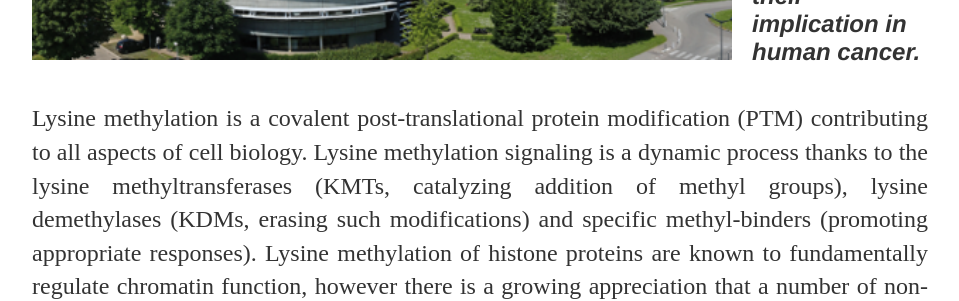
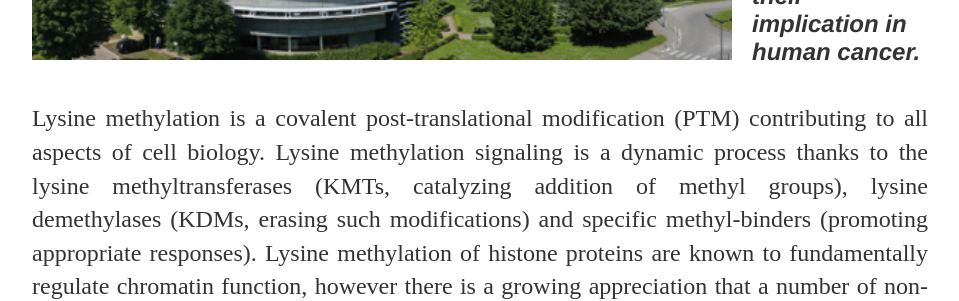
Before and after one commit to Reynoird-Lab/Reynoird-lab.github.io, a Jekyll site: the page built from index.html, in a window 1280 px wide. Shown: the part 435-736 px from the top of the page, without its empty margins (160-1119 px from the left). Built offline with Jekyll 4.4.1, drawn with Linux system fonts in a browser that asks for light colours; Markdown is read by kramdown in place of the engine named in the settings; some of the changed text lies outside the part shown.

Commit message:
Update index.html

```diff
--- a/index.html
+++ b/index.html
@@ -11,7 +11,7 @@
 <div><img src="Images/IAB.png" title="IAB" align="left" width="700" style="margin: 0px 20px 10px 0px;"/><p align="bottom" align="justify"><i><h2>Our laboratory is interested in deciphering new lysine methylation signaling and their implication in human cancer.</p></i></h2>
 </div>
 
-<p align="justify">Lysine methylation is a covalent post-translational protein modification (PTM) contributing to all aspects of cell biology. Lysine methylation signaling is a dynamic process thanks to the lysine methyltransferases (KMTs, catalyzing addition of methyl groups), lysine demethylases (KDMs, erasing such modifications) and specific methyl-binders (promoting appropriate responses). Lysine methylation of histone proteins are known to fundamentally regulate chromatin function, however there is a growing appreciation that a number of non-histone proteins undergo lysine methylation. Thus, it is likely that many proteins involved in cell homeostasis are methylated and that deregulation in protein methylation signaling may play a role in various diseases. Despite the fundamental role for this modification in biology, few protein lysine methylation substrates have been identified and the function of lysine methylation signaling rarely characterized. <br>
+<p align="justify">Lysine methylation is a covalent post-translational modification (PTM) contributing to all aspects of cell biology. Lysine methylation signaling is a dynamic process thanks to the lysine methyltransferases (KMTs, catalyzing addition of methyl groups), lysine demethylases (KDMs, erasing such modifications) and specific methyl-binders (promoting appropriate responses). Lysine methylation of histone proteins are known to fundamentally regulate chromatin function, however there is a growing appreciation that a number of non-histone proteins undergo lysine methylation. Thus, it is likely that many proteins involved in cell homeostasis are methylated and that deregulation in protein methylation signaling may play a role in various diseases. Despite the fundamental role for this modification in biology, few protein lysine methylation substrates have been identified and the function of lysine methylation signaling rarely characterized. <br>
 <div><img src="Images/Lukinovic V graphical abstract CMYK_revision.png" title="Lysine Methylation Signaling" align="left" width="700" style="margin: 0px 20px 0px 0px;" />
 <p align="justify"> Our recent works focus on the discovery of new SMYD2 and SMYD3 signaling. We identified several new substrate candidates and we are now in the process of characterizing corresponding new lysine methylation signaling. Meanwhile, we aim to unravel activity of uncharacterized KMTs, as theoretically more than hundred human enzymes can methylate lysines. <br>
 <br> Our group emerged in 2017 and is currently hosted within Pr. Hainaut lab at the Institute for Advanced Biosciences, Grenoble, FRANCE.
```
